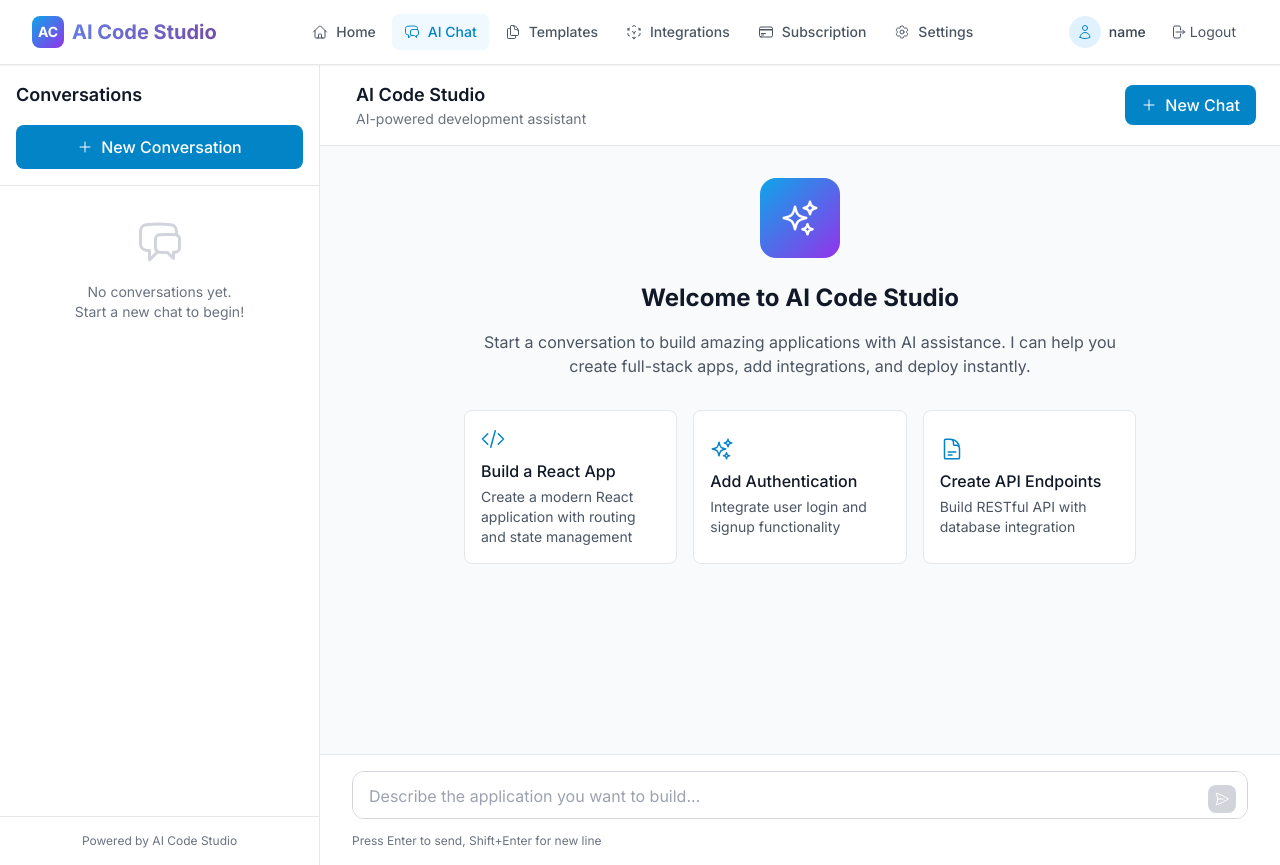
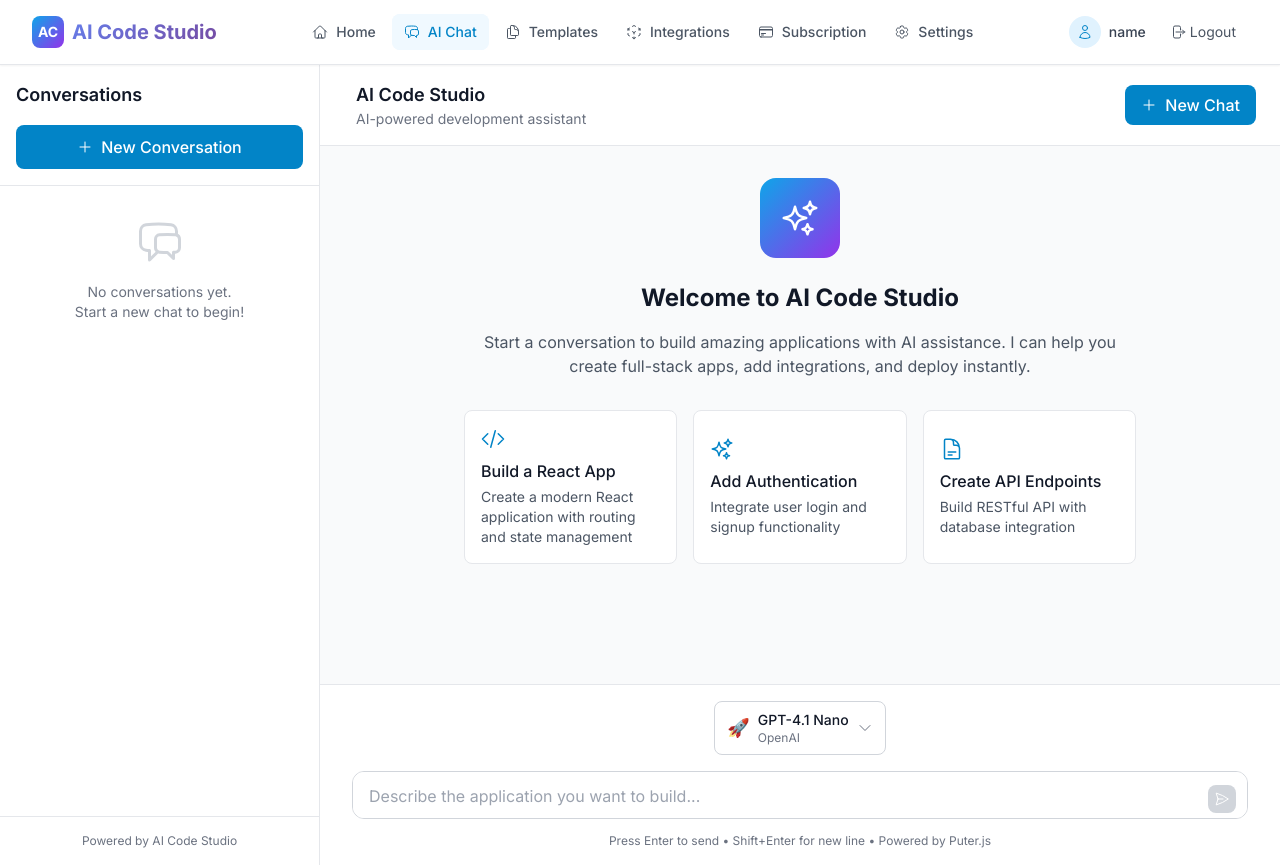
Before and after one commit to sumithkumar07/AETHERFLOW, a React (Vite) app: page /chat in a window 1280 px wide. Both pictures are taken after typing "name@example.com", "Sample123" into the empty fields and a click on the button "Sign in". Built offline with nearby package versions, Linux system fonts and the light colour scheme; the HTML template or start-up script is replaced by a standard one.

Commit message:
auto-commit for 9bbcd5d8-b275-4c15-bf01-75d7a4bf47b9

```diff
--- a/src/pages/Chat.jsx
+++ b/src/pages/Chat.jsx
@@ -214,6 +214,14 @@ const Chat = () => {
         {/* Input Area */}
         <div className="bg-white border-t border-gray-200 p-4">
           <div className="max-w-4xl mx-auto">
+            {/* Model Selector */}
+            <div className="flex justify-center mb-4">
+              <ModelSelector
+                selectedModel={selectedModel}
+                onModelChange={setSelectedModel}
+              />
+            </div>
+
             <form onSubmit={handleSubmit} className="relative">
               <div className="flex items-end space-x-3">
                 <div className="flex-1 relative">
@@ -236,8 +244,8 @@ const Chat = () => {
                   </button>
                 </div>
               </div>
-              <p className="text-xs text-gray-500 mt-2">
-                Press Enter to send, Shift+Enter for new line
+              <p className="text-xs text-gray-500 mt-2 text-center">
+                Press Enter to send • Shift+Enter for new line • Powered by Puter.js
               </p>
             </form>
           </div>
```
